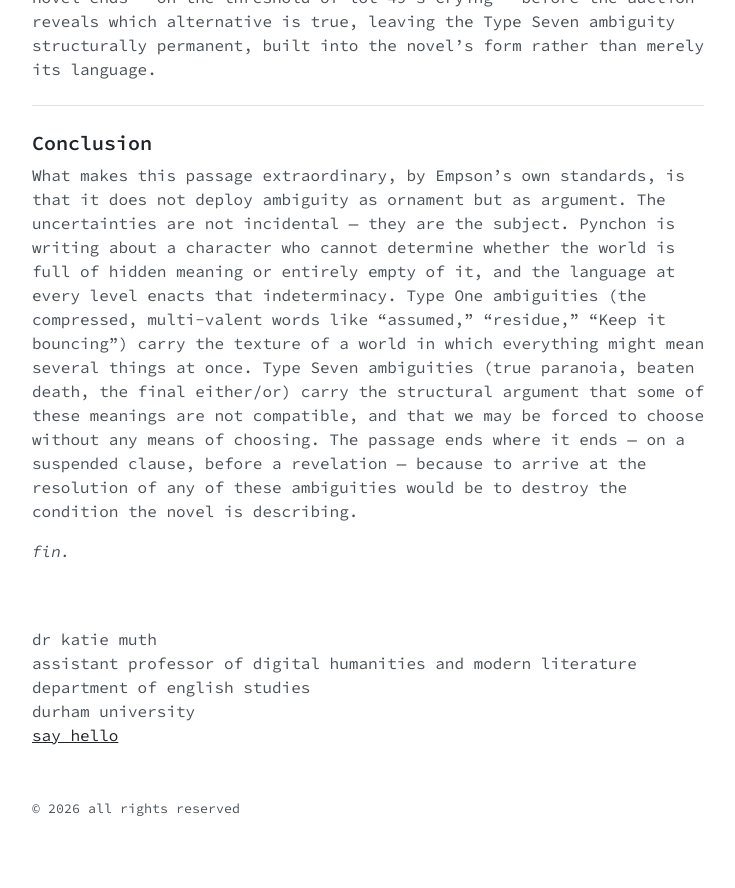
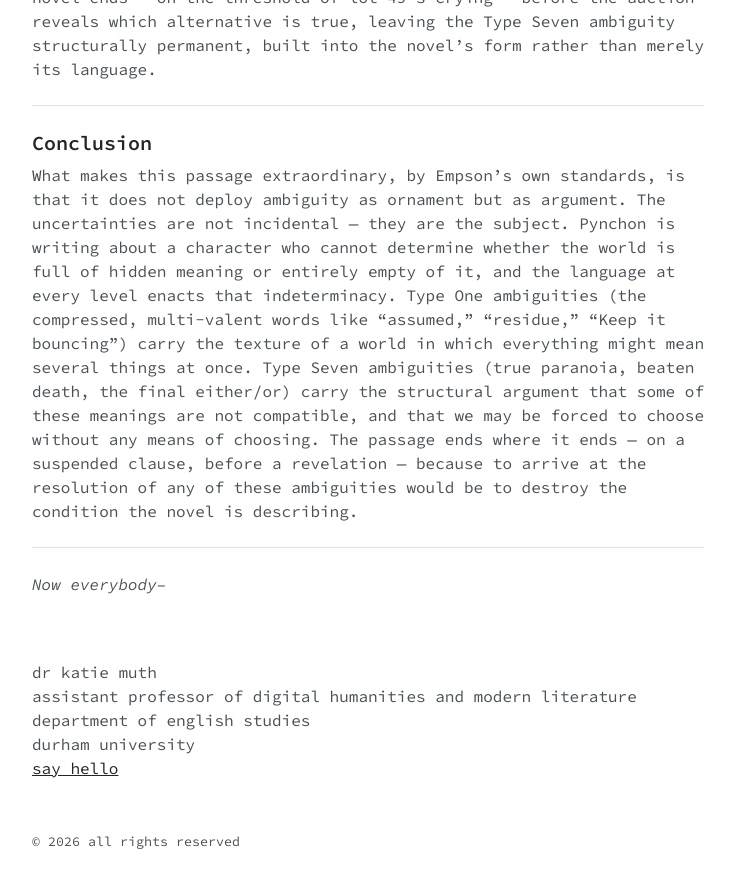
Before and after one commit to krmuth/krmuth.github.io, a Jekyll site: the page built from lot49_empson_analysis.md, in a window 1280 px wide and 900 px high, scrolled down 10395 px. Shown: the top 888 px of the window, without its empty margins (272-1007 px from the left). Built offline with Jekyll 4.4.1, drawn with Linux system fonts in a browser that asks for light colours; before the commit the page ends 11262 px from its top, so only the background shows below that.

Commit message:
Update lot49_empson_analysis.md

```diff
--- a/lot49_empson_analysis.md
+++ b/lot49_empson_analysis.md
@@ -166,4 +166,5 @@ The entire penultimate paragraph is structured as a series of binary oppositions
 
 What makes this passage extraordinary, by Empson's own standards, is that it does not deploy ambiguity as ornament but as argument. The uncertainties are not incidental — they are the subject. Pynchon is writing about a character who cannot determine whether the world is full of hidden meaning or entirely empty of it, and the language at every level enacts that indeterminacy. Type One ambiguities (the compressed, multi-valent words like "assumed," "residue," "Keep it bouncing") carry the texture of a world in which everything might mean several things at once. Type Seven ambiguities (true paranoia, beaten death, the final either/or) carry the structural argument that some of these meanings are not compatible, and that we may be forced to choose without any means of choosing. The passage ends where it ends — on a suspended clause, before a revelation — because to arrive at the resolution of any of these ambiguities would be to destroy the condition the novel is describing.
 
-*fin.*
+---
+*Now everybody--*
```
